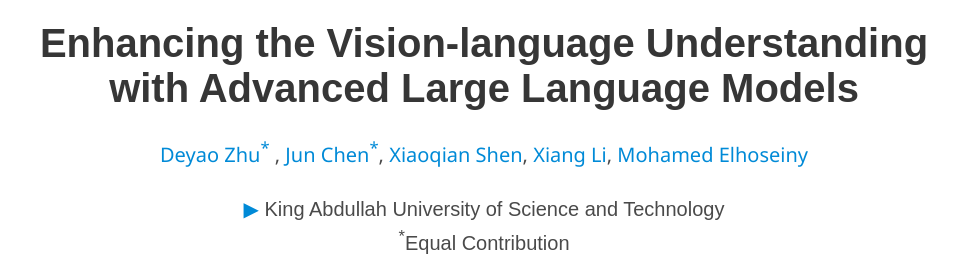
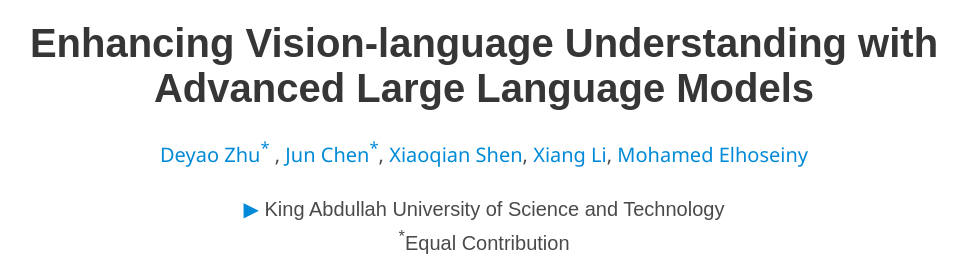
Before and after one commit to minigpt-4/minigpt-4.github.io, a plain HTML site: page index.html in a window 1280 px wide. Shown: the part 105-381 px from the top of the page, without its empty margins (156-1132 px from the left). Drawn offline with nearby package versions, Linux system fonts and the light colour scheme; some icons are missing; a web font is replaced by a local one.

Commit message:
update text

```diff
--- a/index.html
+++ b/index.html
@@ -77,7 +77,7 @@
       <div class="columns is-centered">
         <div class="column has-text-centered">
           <h1 class="title is-1 publication-title">MiniGPT-4:</h1>
-          <h2 class="title is-2 publication-title">Enhancing the Vision-language Understanding with Advanced Large Language Models</h2>
+          <h2 class="title is-2 publication-title">Enhancing Vision-language Understanding with Advanced Large Language Models</h2>
           <div class="is-size-5">
             <span class="author-block">
                 <a href="https://maureenzou.github.io/" style="color:#008AD7;font-weight:normal;">Deyao Zhu<sup>*</sup>
```
